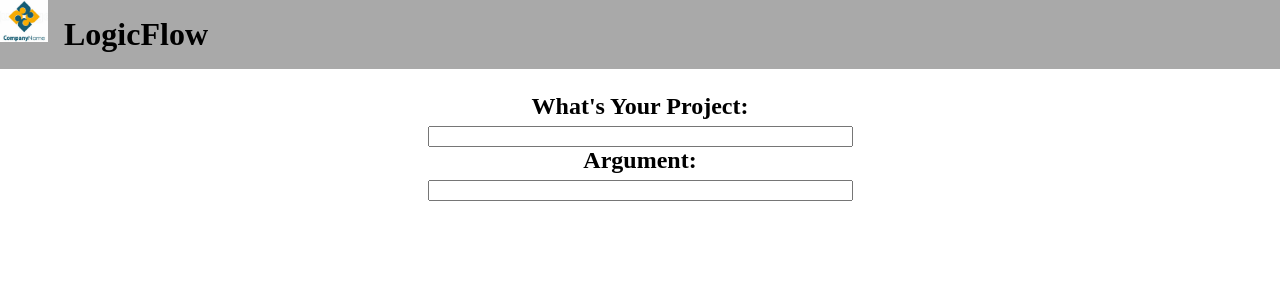
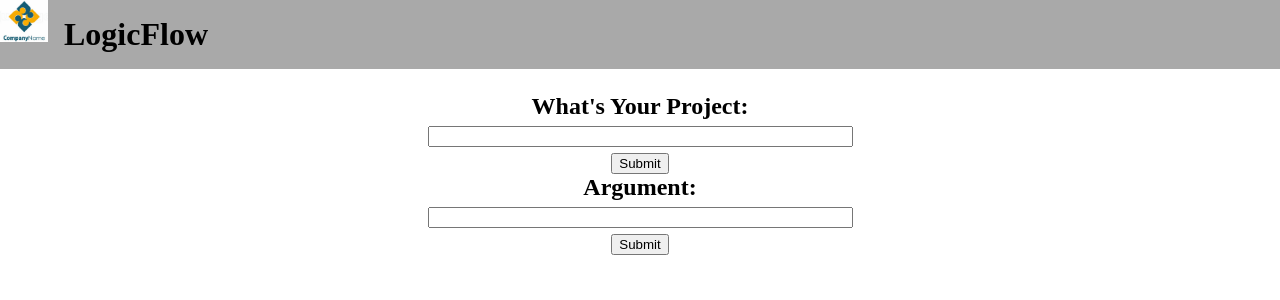
Before and after one commit to asimonson1125/LogicFlow, a Flask app: page / in a window 1280 px wide. Shown: the top 300 px of the page. Run offline with Flask 3, Linux system fonts and the light colour scheme.

Commit message:
Submit changes

```diff
--- a/templates/header.html
+++ b/templates/header.html
@@ -23,10 +23,12 @@
     </div>
 
     <form><h2 style="text-align:center;"></p>
-        <label for="wname" >What's Your Project:</label><br>
+        <label for="wname">What's Your Project:</label><br>
         <input type="text" id="wname" name="wname" size="50"><br>
+        <input type="submit" value="Submit"><br>
         <label for="aname">Argument:</label><br>
-        <input type="text" id="aname" name="aname" size="50">
+        <input type="text" id="aname" name="aname" size="50"><br>
+        <input type="submit" value="Submit"><br>
       </form>
 
 </body>
```
